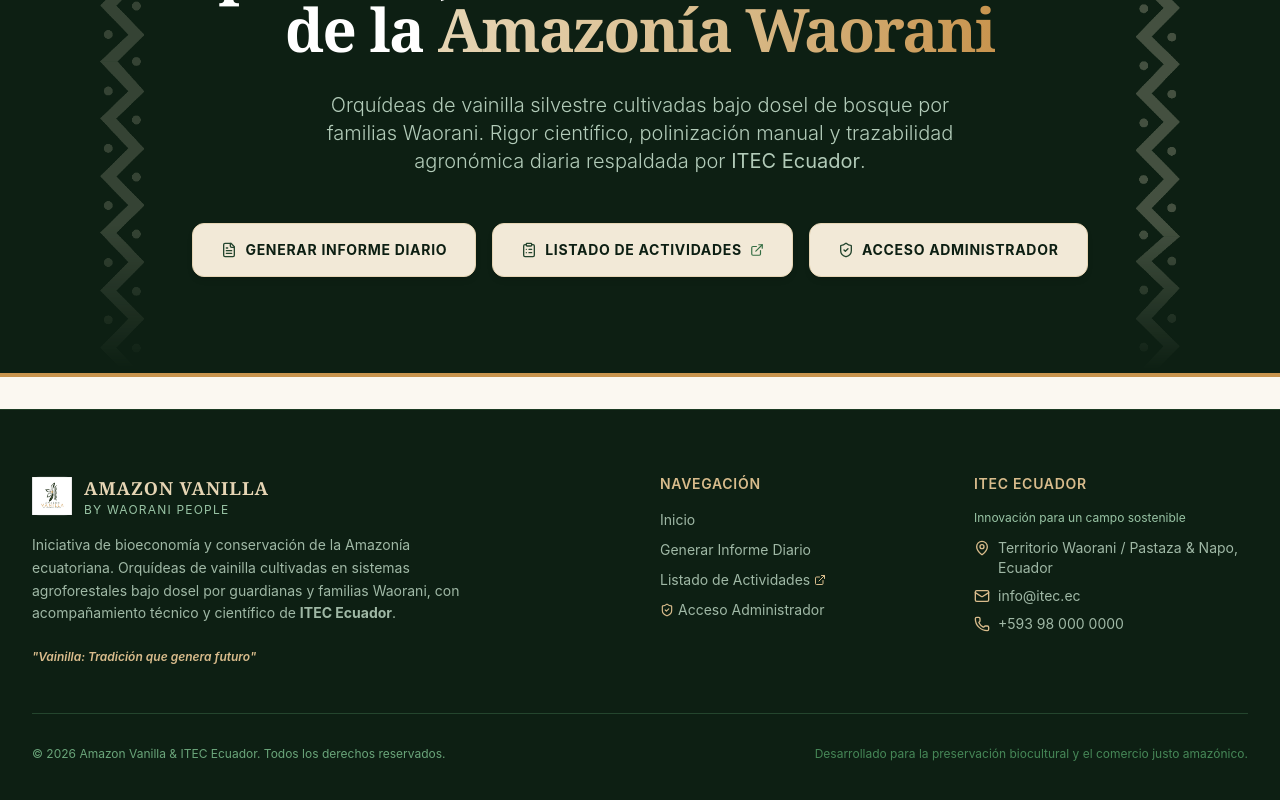
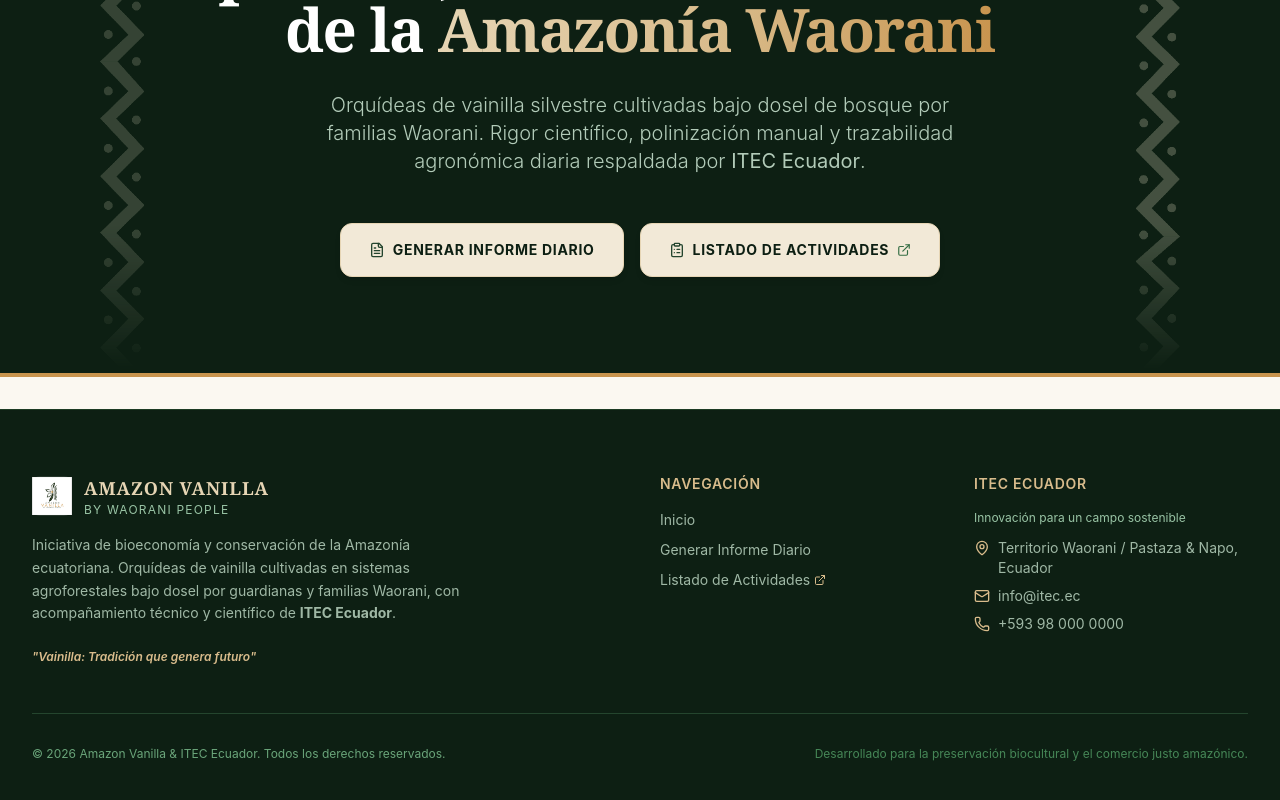
Before and after one commit to cristianfjaramillo-hue/landing-vanilla, a Next.js app: page / in a window 1280 px wide. Shown: the part 700-1500 px from the top of the page. Built offline with nearby package versions, Linux system fonts and the light colour scheme.

Commit message:
security: restrict admin panel access strictly to main page menu and remove from all other views

```diff
--- a/src/app/actividades/page.tsx
+++ b/src/app/actividades/page.tsx
@@ -24,7 +24,6 @@
   ExternalLink,
   Save,
   Check,
-  ShieldCheck,
   ArrowRight
 } from "lucide-react";
 import { SECTIONS_DATA, TOTAL_ACTIVIDADES_COUNT, RECOMENDACIONES_DATA } from "@/lib/actividades-data";
@@ -267,15 +266,6 @@
               <Printer className="w-3.5 h-3.5" />
               <span className="hidden sm:inline">Imprimir</span>
             </button>
-
-            <Link
-              href="/admin"
-              className="inline-flex items-center space-x-1 px-2.5 py-1.5 rounded-lg bg-forest-800/80 hover:bg-forest-700 text-forest-200 hover:text-white text-xs border border-forest-700"
-              title="Ir al Panel de Administración"
-            >
-              <ShieldCheck className="w-3.5 h-3.5 text-vanilla-400" />
-              <span className="hidden md:inline">Admin</span>
-            </Link>
           </div>
         </div>
       </div>
@@ -732,14 +722,6 @@
                 <span>Descargar PDF</span>
               </button>
 
-              <Link
-                href="/admin"
-                className="w-full sm:w-auto px-4 py-2.5 rounded-xl bg-vanilla-500 hover:bg-vanilla-600 text-forest-950 text-xs font-bold shadow flex items-center justify-center space-x-1.5 transition-colors"
-              >
-                <ShieldCheck className="w-4 h-4" />
-                <span>Ver en Administrador</span>
-              </Link>
-
               <button
                 onClick={() => setSavedSuccessProtocol(null)}
                 className="w-full sm:w-auto px-4 py-2.5 rounded-xl border border-vanilla-300 hover:bg-vanilla-50 text-forest-800 text-xs font-semibold transition-colors"
--- a/src/app/page.tsx
+++ b/src/app/page.tsx
@@ -4,7 +4,6 @@
 import {
   FileText,
   Sparkles,
-  ShieldCheck,
   ClipboardList,
   ExternalLink,
 } from "lucide-react";
@@ -88,14 +87,6 @@
               <span>Listado de Actividades</span>
               <ExternalLink className="w-3.5 h-3.5 text-forest-600 group-hover:text-vanilla-400 ml-0.5 transition-colors" />
             </Link>
-
-            <Link
-              href="/admin"
-              className="w-full sm:w-auto px-7 py-4 rounded-xl bg-[#F2E9D7] hover:bg-forest-900 text-forest-950 hover:text-white font-bold text-sm tracking-wider uppercase border border-vanilla-300 hover:border-forest-700 shadow-md transition-all hover:scale-105 active:scale-95 flex items-center justify-center space-x-2 group"
-            >
-              <ShieldCheck className="w-4 h-4 text-forest-800 group-hover:text-vanilla-400 transition-colors" />
-              <span>Acceso Administrador</span>
-            </Link>
           </div>
         </div>
       </section>
--- a/src/app/reportes/nuevo/page.tsx
+++ b/src/app/reportes/nuevo/page.tsx
@@ -18,7 +18,6 @@
   Download,
   Send,
   Mail,
-  ShieldCheck,
   Plus,
   Trash2,
   CheckCircle2,
@@ -256,12 +255,6 @@
             <ArrowLeft className="w-4 h-4 mr-1.5" />
             Volver a la Landing
           </Link>
-          <Link
-            href="/admin"
-            className="text-xs font-semibold px-3 py-1.5 rounded-md border border-vanilla-300 text-forest-800 hover:bg-white transition-colors"
-          >
-            Ver Repositorio de Informes
-          </Link>
         </div>
 
         {/* Modal de Éxito al Guardar */}
@@ -291,14 +284,6 @@
                     <Download className="w-4 h-4" />
                     <span>Descargar PDF Oficial</span>
                   </button>
-
-                  <Link
-                    href="/admin"
-                    className="inline-flex items-center space-x-2 px-4 py-2.5 rounded-lg bg-forest-800 hover:bg-forest-700 text-white font-bold text-xs shadow-md transition-transform active:scale-95 border border-forest-600"
-                  >
-                    <ShieldCheck className="w-4 h-4 text-vanilla-400" />
-                    <span>Acceder al Panel Administrador</span>
-                  </Link>
 
                   <button
                     onClick={() => setSuccessReport(null)}
@@ -807,7 +792,7 @@
             {/* BOTONES DE ACCIÓN */}
             <div className="pt-6 border-t border-vanilla-200 flex flex-col sm:flex-row items-center justify-between gap-4">
               <div className="text-xs text-forest-600">
-                Al guardar, se registrará el informe en el sistema y se enviará automáticamente un correo electrónico con el PDF oficial adjunto y el enlace directo al panel administrador.
+                Al guardar, se registrará el informe en el sistema y se enviará automáticamente un correo electrónico con el PDF oficial adjunto.
               </div>
 
               <div className="flex items-center space-x-3 w-full sm:w-auto">
--- a/src/components/Footer.tsx
+++ b/src/components/Footer.tsx
@@ -1,7 +1,7 @@
 import React from "react";
 import Link from "next/link";
 import Image from "next/image";
-import { ShieldCheck, Mail, MapPin, Phone, ExternalLink } from "lucide-react";
+import { Mail, MapPin, Phone, ExternalLink } from "lucide-react";
 
 export default function Footer() {
   return (
@@ -63,12 +63,6 @@
                   <ExternalLink className="w-3 h-3 text-vanilla-400" />
                 </Link>
               </li>
-              <li>
-                <Link href="/admin" className="hover:text-white transition-colors flex items-center space-x-1">
-                  <ShieldCheck className="w-3.5 h-3.5 text-vanilla-400" />
-                  <span>Acceso Administrador</span>
-                </Link>
-              </li>
             </ul>
           </div>
 
```
